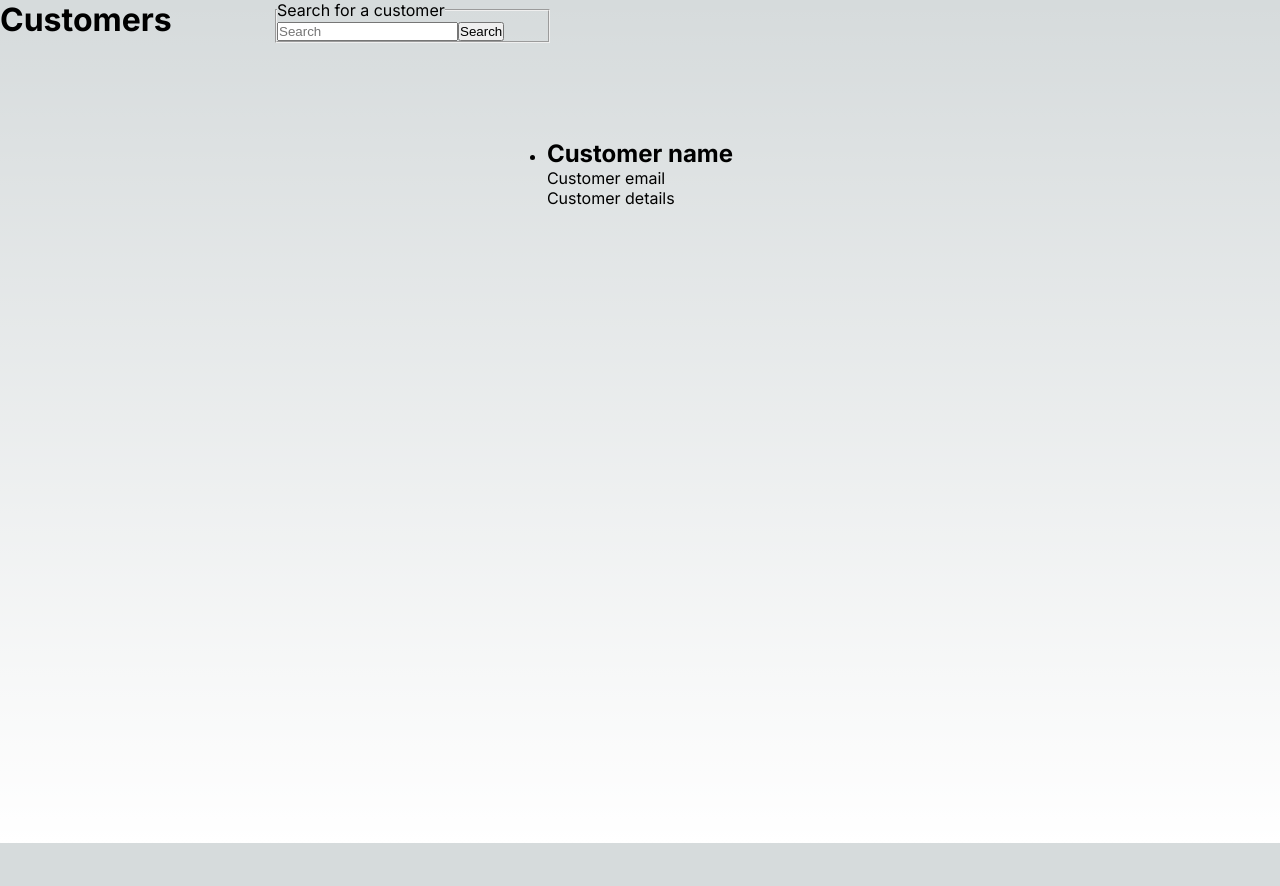
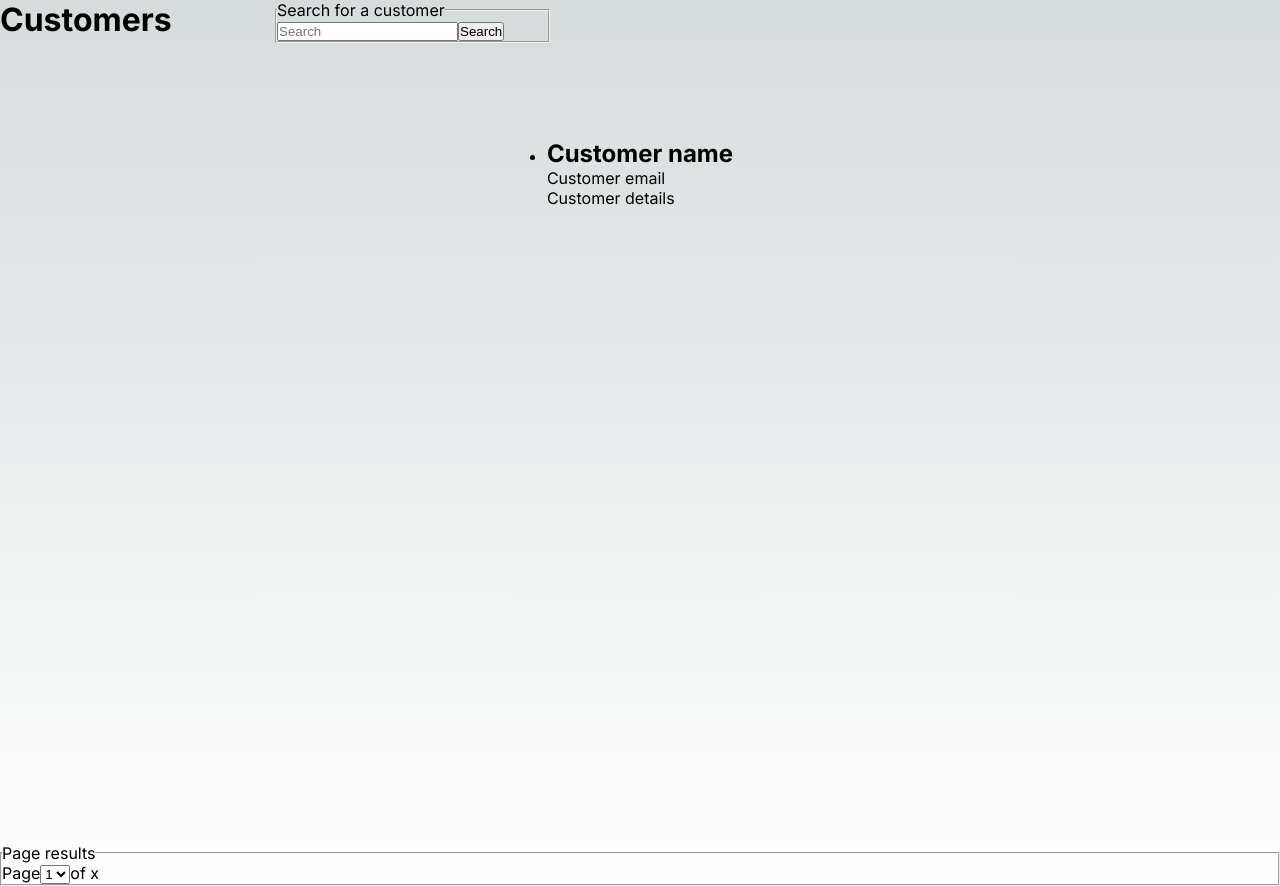
Before and after one commit to gbbns/ttt, a Next.js app: page / in a window 1280 px wide. Before the commit the page ends 843 px from the top, so only its background shows below. Built offline with nearby package versions, Linux system fonts and the light colour scheme.

Commit message:
feat: adds in pagination html structure

```diff
--- a/app/page.js
+++ b/app/page.js
@@ -7,7 +7,7 @@ export default function Home() {
       <header className={styles.grid}>
         <h1>Customers</h1>
         <form>
-          <fieldset>
+          <fieldset id='SearchForm'>
             <legend>Search for a customer</legend>
             <input
               type='search'
@@ -29,6 +29,21 @@ export default function Home() {
           </li>
         </ul>
       </main>
+      <footer>
+        <form id='Pagination'>
+          <fieldset>
+            <legend>Page results</legend>
+            <label for='PaginationSelect'>
+              Page
+              <select name='Pagination' id='PaginationSelect'>
+                <option value='1'>1</option>
+                <option value='2'>2</option>
+              </select>
+              of x
+            </label>
+          </fieldset>
+        </form>
+      </footer>
     </>
   );
 }
```
